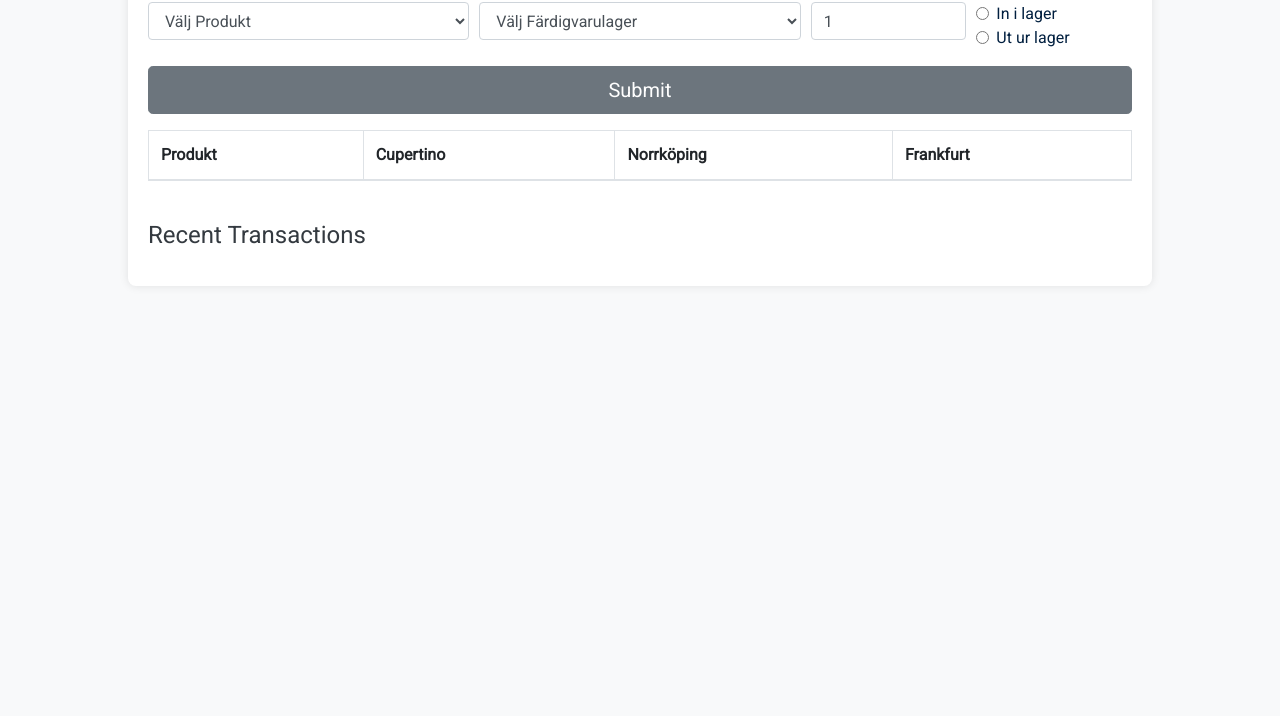
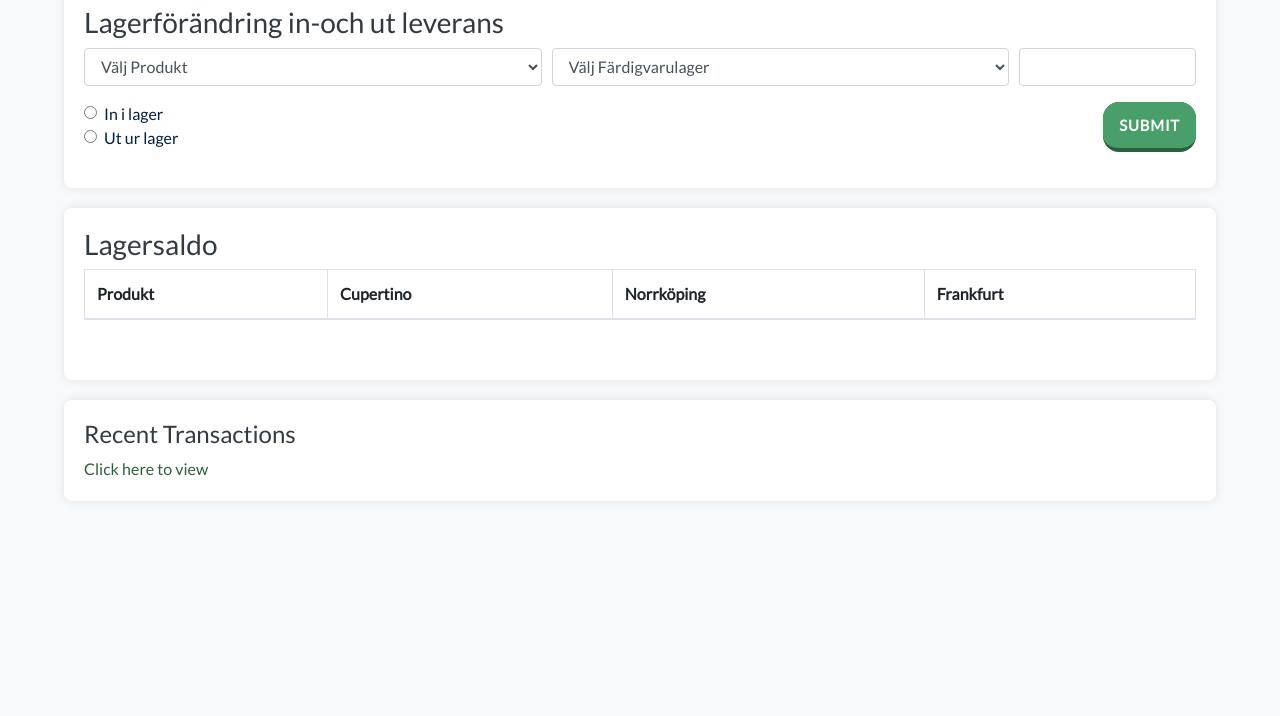
Before and after one commit to moasvennesson/ParonAB, a plain HTML site: page index.html in a window 1280 px wide. Shown: the part 84-800 px from the top of the page. Drawn offline with nearby package versions, Linux system fonts and the light colour scheme.

Commit message:
massa ändringar

```diff
--- /dev/null
+++ b/button.css
@@ -0,0 +1,65 @@
+
+/* CSS */
+#button {
+  appearance: button;
+  background-color: #2b5f3e;
+  border: solid transparent;
+  border-radius: 16px;
+  border-width: 0 0 4px;
+  box-sizing: border-box;
+  color: #FFFFFF;
+  cursor: pointer;
+  display: inline-block;
+
+  font-size: 15px;
+  font-weight: 700;
+  letter-spacing: .8px;
+  line-height: 20px;
+  margin: 0;
+  outline: none;
+  overflow: visible;
+  padding: 13px 16px;
+  text-align: center;
+  text-transform: uppercase;
+  touch-action: manipulation;
+  transform: translateZ(0);
+  transition: filter .2s;
+  user-select: none;
+  -webkit-user-select: none;
+  vertical-align: middle;
+  white-space: nowrap;
+}
+
+#button:after {
+  background-clip: padding-box;
+  background-color: #499f68;
+  border: solid transparent;
+  border-radius: 16px;
+  border-width: 0 0 4px;
+  bottom: -4px;
+  content: "";
+  left: 0;
+  position: absolute;
+  right: 0;
+  top: 0;
+  z-index: -1;
+}
+
+#button:main,
+#button9:focus {
+  user-select: auto;
+}
+
+#button:hover:not(:disabled) {
+  filter: brightness(1.1);
+  -webkit-filter: brightness(1.1);
+}
+
+#button:disabled {
+  cursor: auto;
+}
+
+#button:active {
+  border-width: 4px 0 0;
+  background: none;
+}
--- a/index.html
+++ b/index.html
@@ -8,17 +8,17 @@
     <link rel="stylesheet" href="https://stackpath.bootstrapcdn.com/bootstrap/4.5.2/css/bootstrap.min.css">
     <link rel="preconnect" href="https://fonts.googleapis.com">
     <link rel="preconnect" href="https://fonts.gstatic.com" crossorigin>
-    <link href="https://fonts.googleapis.com/css2?family=Noto+Sans&family=Roboto&display=swap" rel="stylesheet">
+    <link href="https://fonts.googleapis.com/css2?family=Lato&display=swap" rel="stylesheet">
     <link rel="stylesheet" href="style.css">
+    <link rel="stylesheet" href="button.css">
 </head>
 
 <body>
-
-    <div class="container">
-        <h2>Lagerförändring in-och ut leverans</h2>
-        <form id="orderForm">
+    <h1 id="logo">Päron AB</h1>
+        <form id="orderForm" class="box">
+            <h3>Lagerförändring in-och ut leverans</h3>
             <div class="form-row">
-                <div class="form-group col-md-4">
+                <div class="form-group col-md-5">
                     <select class="form-control" id="item" required>
                         <option value="" disabled selected>Välj Produkt</option>
                         <option value="jTelefon">jTelefon</option>
@@ -27,7 +27,7 @@
                     </select>
                 </div>
 
-                <div class="form-group col-md-4">
+                <div class="form-group col-md-5">
                     <select class="form-control" id="storage" required>
                         <option value="" disabled selected>Välj Färdigvarulager</option>
                         <option value="storage1">1. Cupertino</option>
@@ -41,7 +41,7 @@
                     <input type="number" class="form-control" id="quantity" required>
                 </div>
 
-                <div class="form-group col-md-2">
+                <div class="form-group col-md-6">
                     <div class="form-check">
                         <input type="radio" class="form-check-input" id="in" name="action" value="in" required>
                         <label class="form-check-label" for="in">In i lager</label>
@@ -52,16 +52,18 @@
                     </div>
                 </div>
 
-                <div class="form-group col-md-12 text-center">
-                    <button type="button" class="btn btn-secondary btn-lg btn-block"
+                <div class="form-group col-md-6">
+                    <button type="button" class="btn btn-secondary" id="button"
                         onclick="submitOrder()">Submit</button>
                 </div>
             </div>
         </form>
 
 
+        <div id="stock" class="box">
             <table class="table table-bordered">
                 <caption></caption>
+                <h3>Lagersaldo</h3>
                 <thead>
                     <tr>
                         <th>Produkt</th>
@@ -74,13 +76,14 @@
                     <!-- Table rows will be added here -->
                 </tbody>
             </table>
+        </div>
 
-        <div id="transactions">
+        <div id="transactions" class="box">
             <h4>Recent Transactions</h4>
-            <ul id="transactionList">
+            <a href="#" id="toggleTransactions">Click here to view</a>
+            <ul id="transactionList" style="display: none;">
                 <!-- Recent transactions will be added here -->
             </ul>
-        </div>
         </div>
 
     <script src="https://code.jquery.com/jquery-3.5.1.slim.min.js"></script>
--- a/script.js
+++ b/script.js
@@ -42,13 +42,13 @@ function submitOrder() {
     document.getElementById('storage').value = '';
     document.getElementById('quantity').value = '';
 
-    // Optional: Provide user feedback (you can customize this part)
-    displayTimedAlert('Order submitted successfully!', 3000); // 3000 milliseconds (3 seconds)
+    //Provide user feedback (you can customize this part)
+    displayTimedAlert('Order submitted successfully!', 3000);
   }
 
   function displayTimedAlert(message, duration) {
     var alertDiv = document.createElement('div');
-    alertDiv.className = 'alert alert-success'; // You can customize the class for styling
+    alertDiv.className = 'alert alert-success';
 
     alertDiv.innerHTML = message;
 
@@ -81,6 +81,19 @@ function updateTable() {
   }
 }
 
+// Add an event listener to the toggleTransactions link
+document.getElementById('toggleTransactions').addEventListener('click', function (event) {
+  event.preventDefault(); // Prevent the default behavior of the link
+  toggleTransactionList();
+});
+
+function toggleTransactionList() {
+  var transactionList = document.getElementById('transactionList');
+
+  // Toggle the display property of the transaction list
+  transactionList.style.display = (transactionList.style.display === 'none' || transactionList.style.display === '') ? 'block' : 'none';
+}
+
 function updateTransactions(item, storage, action, quantity) {
   var transactionList = document.getElementById('transactionList');
   var listItem = document.createElement('li');
@@ -88,8 +101,3 @@ function updateTransactions(item, storage, action, quantity) {
   listItem.innerHTML = `${action.toUpperCase()} - ${quantity} ${item} at ${storage} (${new Date().toLocaleString()})`;
   transactionList.prepend(listItem);
 }
-
-document.addEventListener('DOMContentLoaded', function () {
-    // Set the initial value for the disabled input
-    document.getElementById('quantity').value = 1;
-});
--- a/style.css
+++ b/style.css
@@ -1,29 +1,12 @@
  body {
-     font-family: 'Roboto', sans-serif;
+     font-family: 'Lato', sans-serif;
      background-color: #f8f9fa;
      color: #343a40;
      margin: 0;
      padding: 0;
  }
 
- header {
-     background-color: #007bff;
-     box-shadow: 0 4px 6px rgba(0, 0, 0, 0.1);
-     padding: 15px;
-     text-align: left;
-     color: #fff;
-     font-size: 24px;
-     font-weight: 700;
- }
 
- .container {
-     max-width: 80%;
-     margin: 20px auto;
-     padding: 20px;
-     background-color: #fff;
-     box-shadow: 0 0 10px rgba(0, 0, 0, 0.1);
-     border-radius: 8px;
- }
 
  h2 {
      color: #011f3f;
@@ -49,11 +32,36 @@
  }
 
  .btn-secondary {
-     background-color: #6c757d;
-     border-color: #6c757d;
+
+     float: right;
+
  }
 
- .btn-secondary:hover {
-     background-color: #5a6268;
-     border-color: #545b62;
+
+
+ .box {
+     max-width: 90%;
+     margin: 20px auto;
+     padding: 20px;
+     background-color: #fff;
+     box-shadow: 0 0 10px rgba(0, 0, 0, 0.1);
+     border-radius: 8px;
  }
+
+ #stock {
+     margin-top: 1%;
+ }
+
+ #logo {
+     color: #499f68;
+     width: 50%;
+     text-align: center;
+     margin: auto;
+     font-weight: 700;
+     line-height: 30px;
+     margin-top: 20px;
+ }
+
+#toggleTransactions {
+    color: #2b5f3e;
+ }
```
Lines whose indentation alone changed are shown as unchanged.
